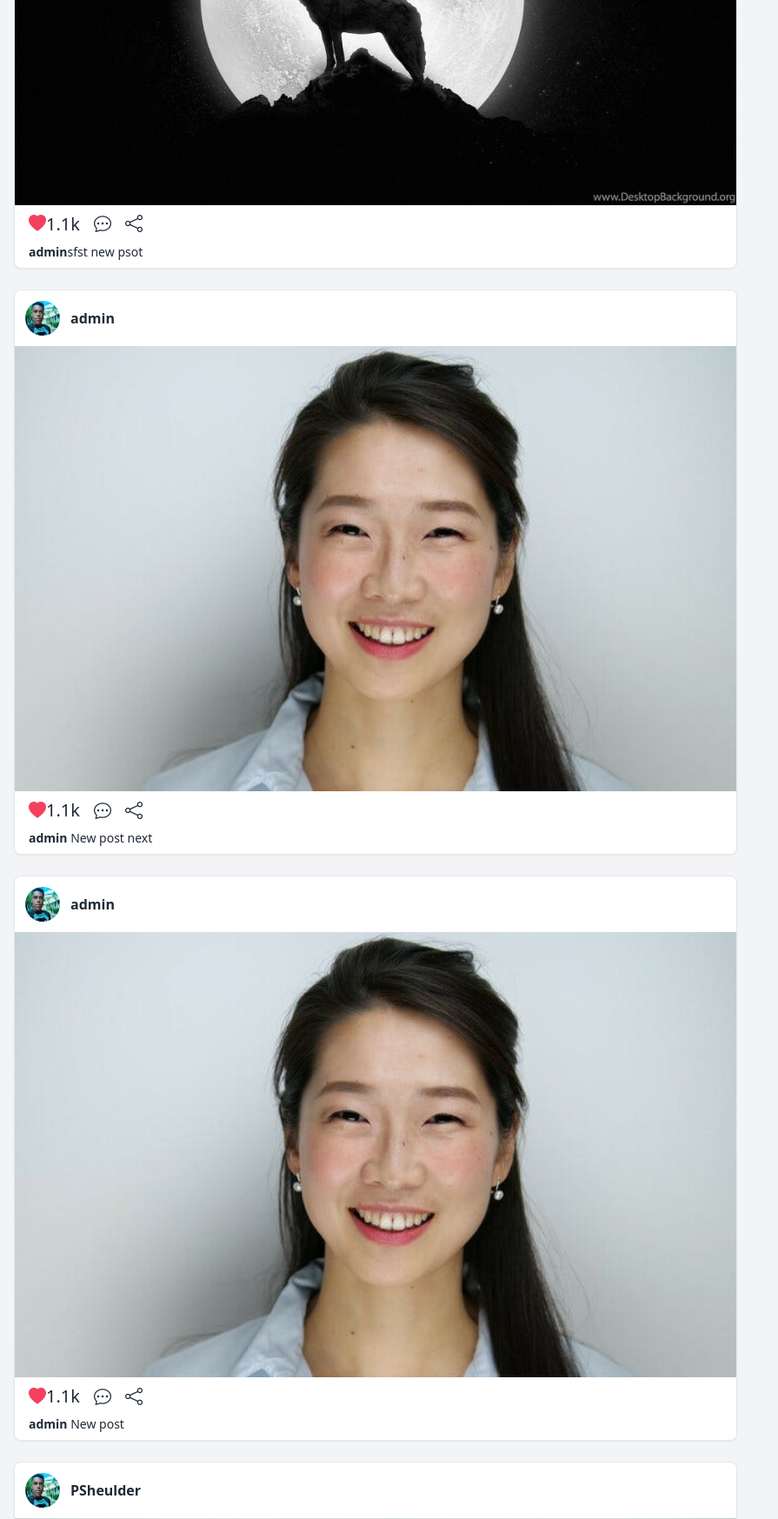
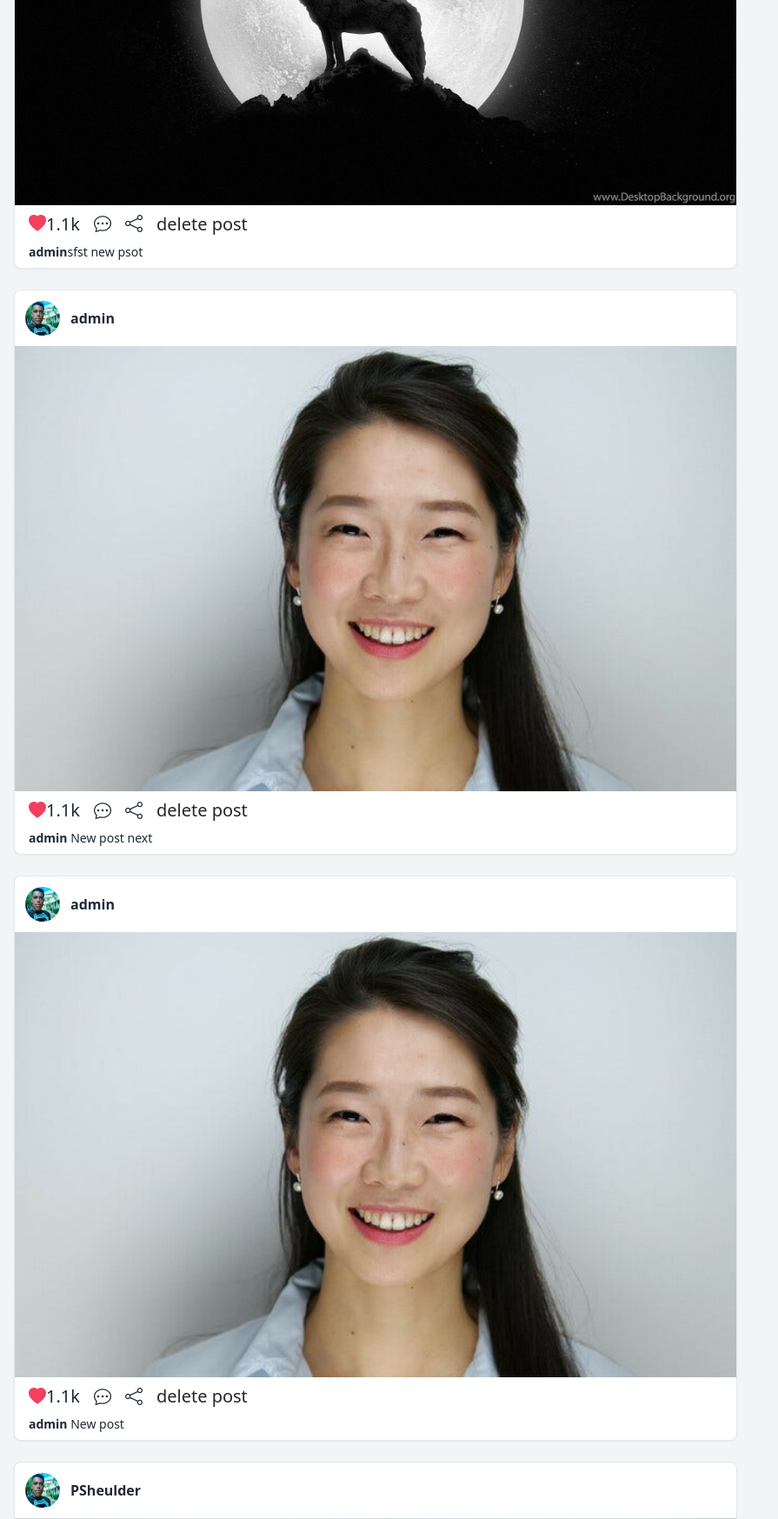
Before and after one commit to PSheulder1/instagram_post, a Django app: page / in a window 1280 px wide. Shown: the part 396-2143 px from the top of the page at 87% size, without its empty margins (0-895 px from the left). Run offline with Django 5.2, Linux system fonts and the light colour scheme; data comes from the database, SQL or seed files in the repository; some libraries are stand-ins or nearby versions.

Commit message:
Update index.html

```diff
--- a/instagram_app/templates/index.html
+++ b/instagram_app/templates/index.html
@@ -28,7 +28,7 @@
           <span class="font-bold">{{post.author.username}}</span>
         </div>
         {%if post.image %}
-        <img src="{{post.image.url}}" class="w-full" alt="Post">
+       <a href="/update/{{post.id}}"><img src="{{post.image.url}}" class="w-full" alt="Post"></a>
         {%endif%}
         <div class="px-4 py-2">
           <div class="flex space-x-4 text-xl">
@@ -36,6 +36,9 @@
 
             <button><i class="bi bi-chat-dots"></i></button>
             <button><i class="bi bi-share"></i></button>
+
+            <button class="text-neutral-800 "><a href="/delete/{{post.id}}">delete post</a></button>
+
           </div>
           <p class="mt-2 text-sm"><span class="font-bold">{{post.author.username}}</span>{{post.content}}</p>
         </div>
```
